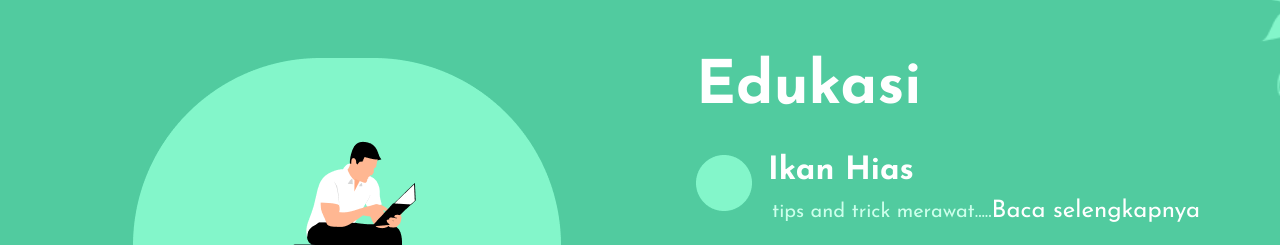
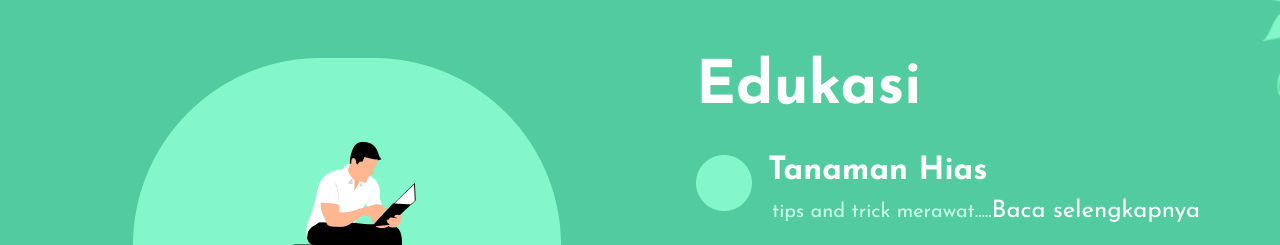
Before and after one commit to auliarahman789/ornatredec, a Next.js app: page / in a window 1280 px wide. Shown: the part 1001-1246 px from the top of the page. Built offline with nearby package versions, Linux system fonts and the light colour scheme; no server answers.

Commit message:
ubah nama judul

```diff
--- a/src/app/components/homepage/edukasi.tsx
+++ b/src/app/components/homepage/edukasi.tsx
@@ -29,7 +29,7 @@ function Edukasi() {
             />
             <div className="flex flex-col">
               <span className="pl-4 pt-4 text-[32px] text-white font-bold">
-                Ikan Hias
+                Tanaman Hias
               </span>
               <span className="pl-5 text-[#CCFFEB] text-[20px] ">
                 tips and trick merawat.....
```
